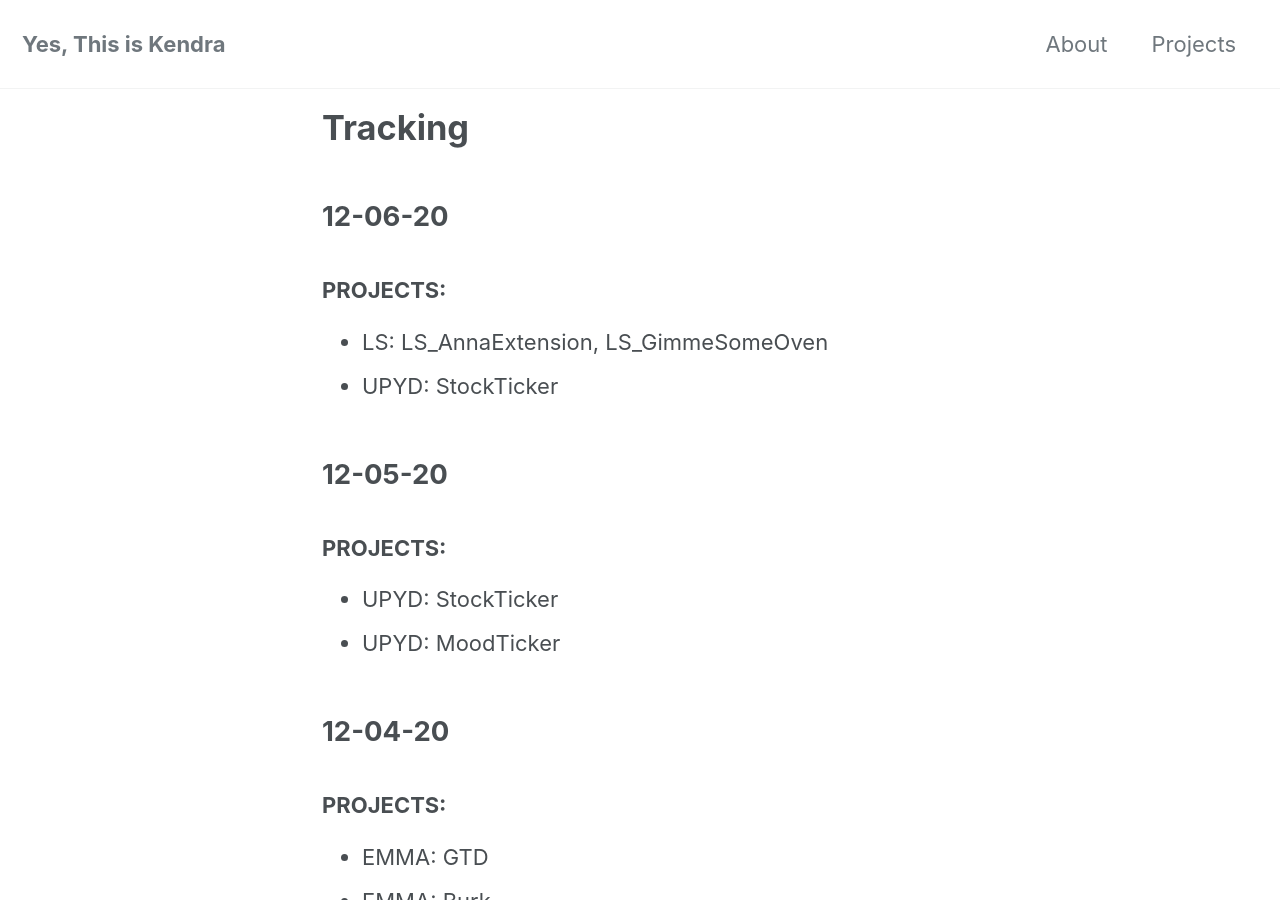
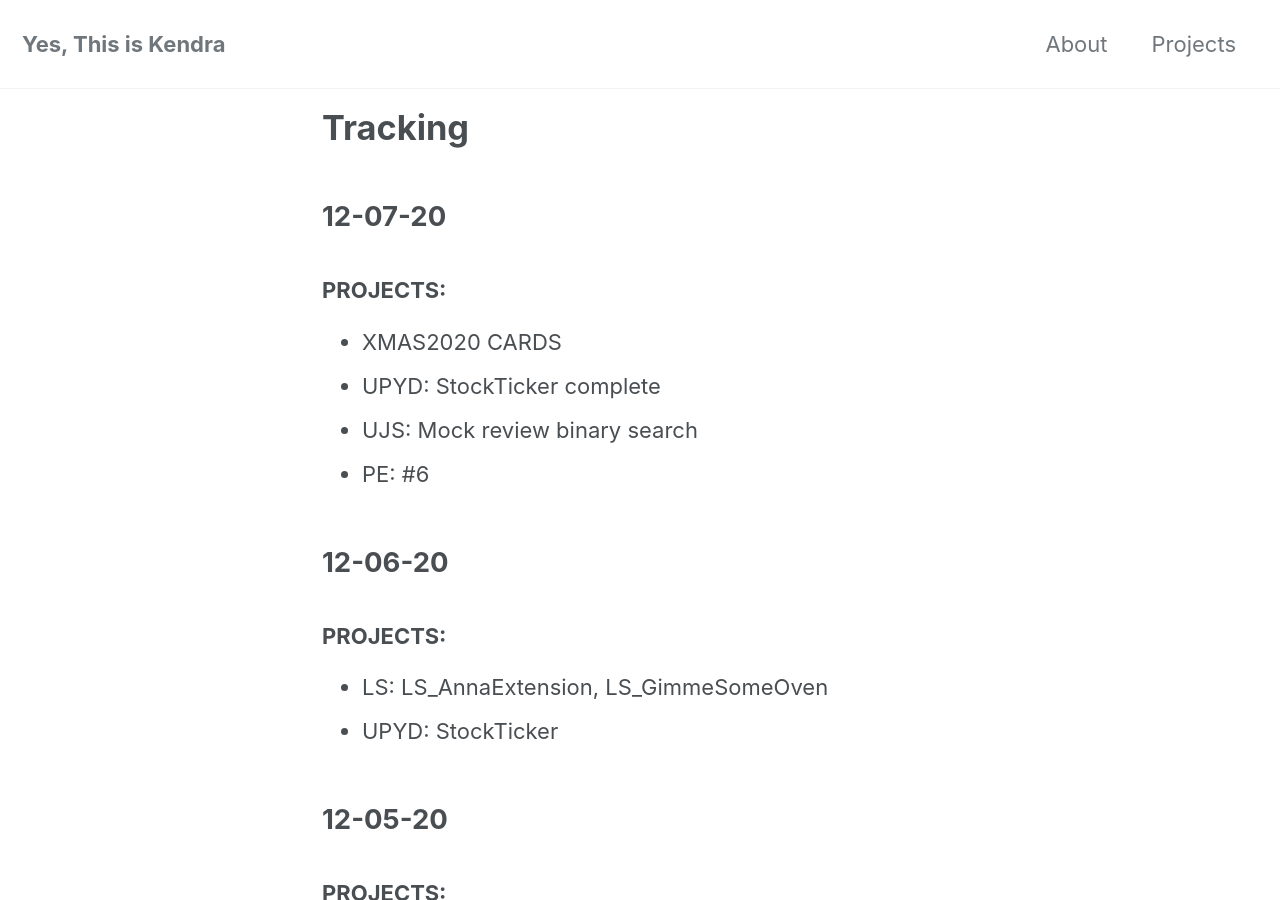
Before and after one commit to yesthisiskendra/yesthisiskendra.github.io, a Jekyll site: the page built from _pages/tracking.md, in a window 1280 px wide and 900 px high. Built offline with Jekyll 4.4.1, drawn with Linux system fonts in a browser that asks for light colours; cached includes are drawn as plain includes; nearby versions of some CDN libraries.

Commit message:
Add tracking

```diff
--- a/_pages/tracking.md
+++ b/_pages/tracking.md
@@ -3,6 +3,16 @@ layout: home
 title: "Tracking"
 permalink: /tracking/
 ---
+
+
+## 12-07-20
+
+### PROJECTS:
+
+* XMAS2020 CARDS
+* UPYD: StockTicker complete
+* UJS: Mock review binary search
+* PE: #6
 
 ## 12-06-20
 
```
